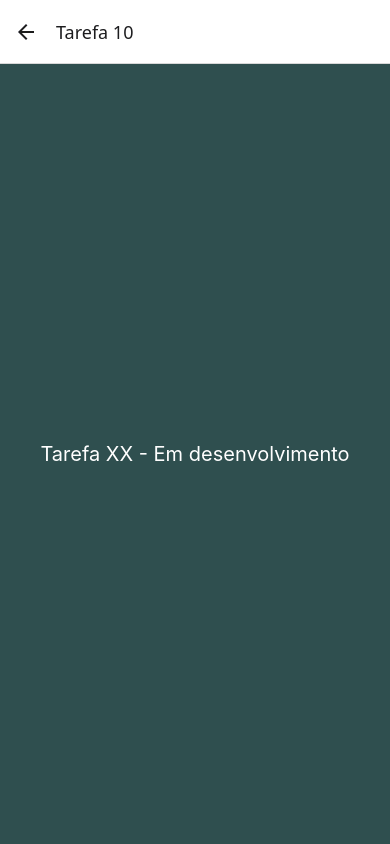
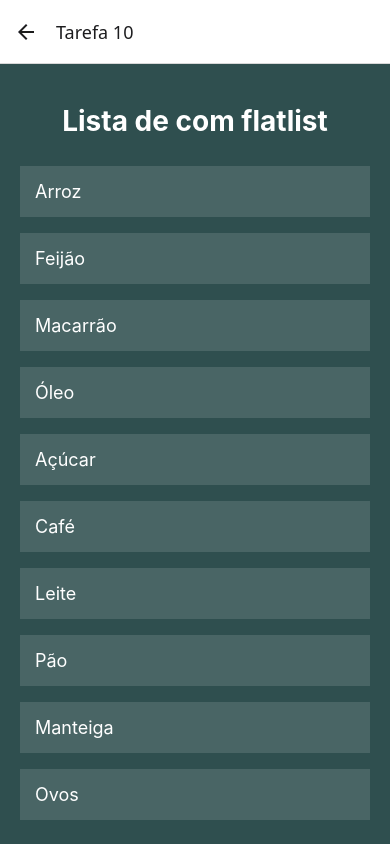
Before and after one commit to LFbruck/TestePerformance1-ReactNative, a React Native app: screen /Task10 in a window 390 px wide. Built offline with nearby package versions, Linux system fonts and the light colour scheme; what react-native-worklets would draw is missing.

Commit message:
Tarefaa 10: Feita

```diff
--- a/src/screens/Task10Screen.tsx
+++ b/src/screens/Task10Screen.tsx
@@ -1,25 +1,59 @@
-import React from 'react';
-import { View, Text, StyleSheet } from 'react-native';
+import React from "react";
+import { View, Text, StyleSheet, FlatList } from "react-native";
 
-export default function TaskXXScreen() {
+export default function Task10Screen() {
+    // Array de itens da lista de compras
+    const listaCompras = [
+        { id: "1", nome: "Arroz" },
+        { id: "2", nome: "Feijão" },
+        { id: "3", nome: "Macarrão" },
+        { id: "4", nome: "Óleo" },
+        { id: "5", nome: "Açúcar" },
+        { id: "6", nome: "Café" },
+        { id: "7", nome: "Leite" },
+        { id: "8", nome: "Pão" },
+        { id: "9", nome: "Manteiga" },
+        { id: "10", nome: "Ovos" },
+    ];
+
     return (
         <View style={styles.container}>
-            <Text style={styles.title}>Tarefa XX - Em desenvolvimento</Text>
+            <Text style={styles.titulo}>Lista de com flatlist</Text>
+
+            <FlatList
+                data={listaCompras}
+                keyExtractor={(item) => item.id}
+                renderItem={({ item }) => (
+                    <View style={styles.itemContainer}>
+                        <Text style={styles.itemTexto}>{item.nome}</Text>
+                    </View>
+                )}
+            />
         </View>
     );
 }
-
 const styles = StyleSheet.create({
     container: {
         flex: 1,
-        backgroundColor: 'darkslategray',
-        justifyContent: 'center',
-        alignItems: 'center',
+        backgroundColor: "darkslategray",
         padding: 20,
     },
-    title: {
-        color: 'white',
-        fontSize: 20,
-        textAlign: 'center',
+    titulo: {
+        color: "white",
+        fontSize: 28,
+        fontWeight: "bold",
+        textAlign: "center",
+        marginBottom: 20,
+        marginTop: 20,
+    },
+    itemContainer: {
+        backgroundColor: "#ffffff20",
+        padding: 15,
+        marginVertical: 8,
+        borderLeftColor: "white",
+    },
+    itemTexto: {
+        color: "white",
+        fontSize: 18,
     },
 });
```
